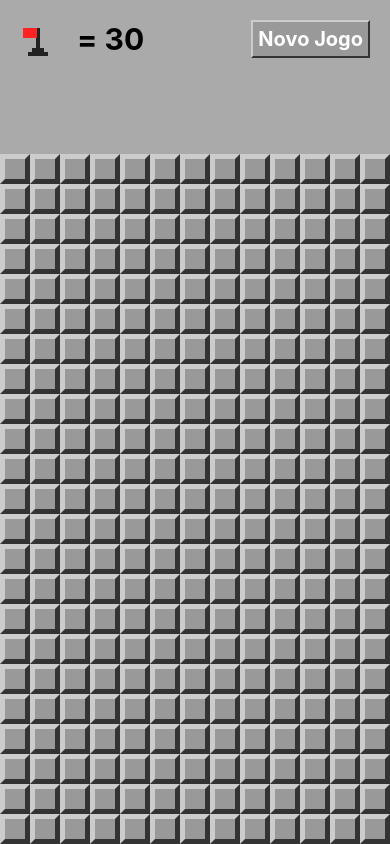
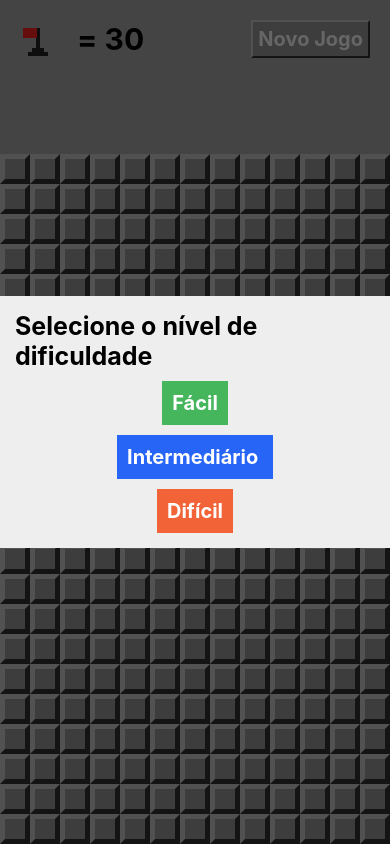
Before and after one commit to RogerioNascimento-dev/campoMinado, a React Native app: screen / in a window 390 px wide. Both pictures are taken after a click on the element 35 px from the left and 41 px from the top of the page. Built offline with nearby package versions, Linux system fonts and the light colour scheme.

Commit message:
Finalizado o projeto campo minado seguindo as vídeo aulas do curso de desenvolvimento de aplicativos usando react native

```diff
--- a/App.js
+++ b/App.js
@@ -3,6 +3,8 @@
 import params from './src/params';
 import MineField from './src/components/MineField';
 import Head from './src/components/Head';
+import LevelSelection from './src/Screens/LevelSelection';
+
 import {
     createMineBoard,
     cloneBoard,
@@ -33,6 +35,7 @@
             board: createMineBoard(rows, cols, this.minesAmount()),
             won: false,
             lost: false,
+            showLevelSelection: false,
         };
     };
 
@@ -64,20 +67,28 @@
         this.setState({board, won});
     };
 
-    onFlagPress = () => {
-        Alert.alert('Eita', 'Cliquei');
+    onLevelSelected = level => {
+        params.difficultLevel = level;
+        this.setState(this.createState());
     };
 
     render() {
         return (
             <>
                 <StatusBar backgroundColor="#FFF" barStyle="dark-content" />
+                <LevelSelection
+                    isVisible={this.state.showLevelSelection}
+                    onLevelSelected={this.onLevelSelected}
+                    onCancel={() => this.setState({showLevelSelection: false})}
+                />
                 <Head
                     flagsLeft={
                         this.minesAmount() - flagedUsed(this.state.board)
                     }
                     onNewGame={() => this.setState(this.createState())}
-                    onFlagPress={() => this.onFlagPress()}
+                    onFlagPress={() =>
+                        this.setState({showLevelSelection: true})
+                    }
                 />
                 <View style={styles.container}>
                     <View style={styles.board}>
--- /dev/null
+++ b/src/Screens/LevelSelection.js
@@ -0,0 +1,80 @@
+import React from 'react';
+import {View, StyleSheet, Text, TouchableOpacity, Modal} from 'react-native';
+
+export default props => {
+    return (
+        <Modal
+            onRequestClose={props.onCancel}
+            visible={props.isVisible}
+            animationType="slide"
+            transparent={true}>
+            <View style={styles.frame}>
+                <View style={styles.container}>
+                    <Text style={styles.title}>
+                        Selecione o nível de dificuldade
+                    </Text>
+
+                    <TouchableOpacity
+                        style={[styles.button, styles.bgEasy]}
+                        onPress={() => props.onLevelSelected(0.1)}>
+                        <Text style={styles.buttonLabel}>Fácil</Text>
+                    </TouchableOpacity>
+
+                    <TouchableOpacity
+                        style={[styles.button, styles.bgNormal]}
+                        onPress={() => props.onLevelSelected(0.2)}>
+                        <Text style={styles.buttonLabel}>Intermediário </Text>
+                    </TouchableOpacity>
+
+                    <TouchableOpacity
+                        style={[styles.button, styles.bgHard]}
+                        onPress={() => props.onLevelSelected(0.3)}>
+                        <Text style={styles.buttonLabel}>Difícil</Text>
+                    </TouchableOpacity>
+                </View>
+            </View>
+        </Modal>
+    );
+};
+const styles = StyleSheet.create({
+    frame: {
+        flex: 1,
+        alignItems: 'center',
+        justifyContent: 'center',
+        backgroundColor: 'rgba(0,0, 0, 0.6)',
+    },
+
+    container: {
+        backgroundColor: '#EEE',
+        alignItems: 'center',
+        justifyContent: 'center',
+        padding: 15,
+    },
+    title: {
+        fontSize: 25,
+        fontWeight: 'bold',
+    },
+    containerButton: {
+        flexDirection: 'row',
+        justifyContent: 'space-between',
+    },
+    button: {
+        marginTop: 10,
+        padding: 10,
+        alignItems: 'center',
+    },
+    buttonLabel: {
+        fontSize: 20,
+        color: '#FFF',
+        fontWeight: 'bold',
+    },
+    bgEasy: {
+        backgroundColor: '#46b65d',
+    },
+    bgNormal: {
+        backgroundColor: '#2765F7',
+    },
+    bgHard: {
+        backgroundColor: '#F26337',
+    },
+});
--- a/src/components/Field.js
+++ b/src/components/Field.js
@@ -23,10 +23,18 @@
 
     let color = null;
     if (nearMines > 0) {
-        color = nearMines == 1 ? '#2A28D7' : null;
-        color = nearMines == 2 ? '#2B520F' : null;
-        color = nearMines > 2 && nearMines < 6 ? '#F9060A' : null;
-        color = nearMines >= 6 ? '#F221A9' : null;
+        if (nearMines == 1) {
+            color = '#2B520F';
+        }
+        if (nearMines == 2) {
+            color = '#2A28D7';
+        }
+        if (nearMines > 2 && nearMines < 6) {
+            color = '#F9060A';
+        }
+        if (nearMines >= 6) {
+            color = '#F221A9';
+        }
     }
 
     return (
@@ -36,7 +44,7 @@
             <View style={styleField}>
                 {!mined && opened && nearMines > 0 ? (
                     <Text style={[styles.label, {color: color}]}>
-                        {nearMines}{' '}
+                        {nearMines}
                     </Text>
                 ) : (
                     false
```
